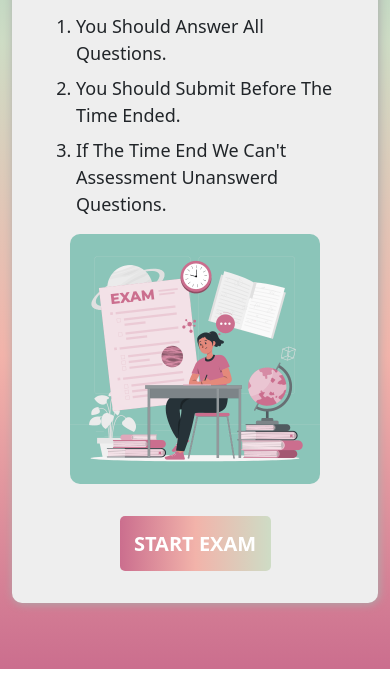
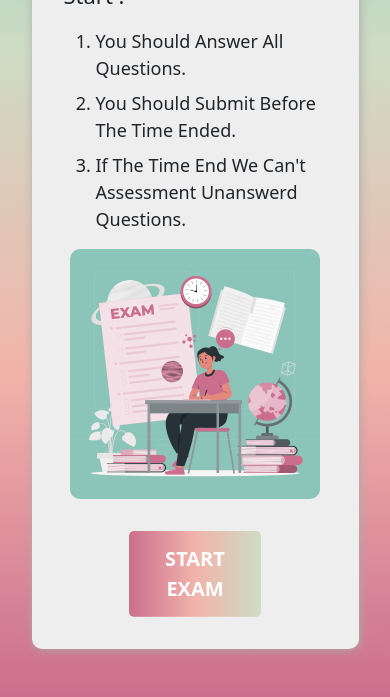
Before and after one commit to RahmaElbially/Examination_System, a website: page startExam.html in a window 390 px wide. Shown: the part 271-968 px from the top of the page. Before the commit the page ends 940 px from the top, so only its background shows below. Drawn offline with nearby package versions, Linux system fonts and the light colour scheme.

Commit message:
edit srartExam style

```diff
--- a/CSS/startExam.css
+++ b/CSS/startExam.css
@@ -79,8 +79,8 @@ body, .container {
 
 /* Media Queries */
 @media screen and (max-width: 768px) {
-    .content{
-        width: 100%;
+    .container{
+        width: 90%;
     }
     .content img{
         width: 400px;
```
